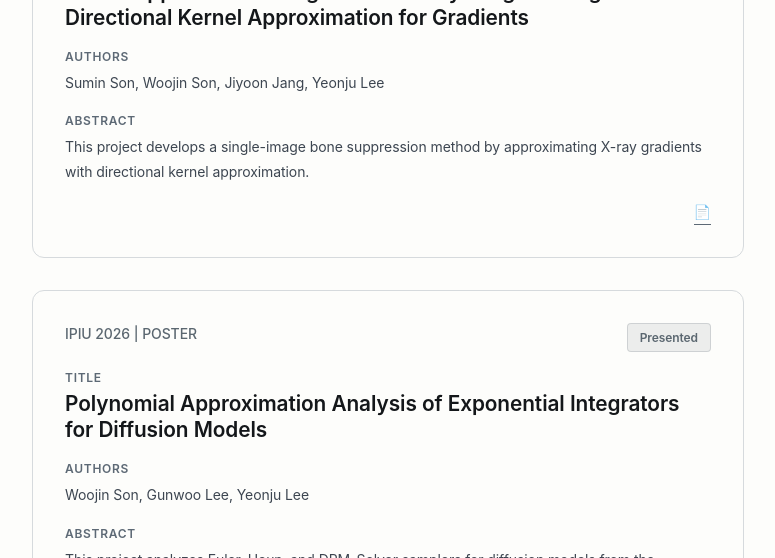
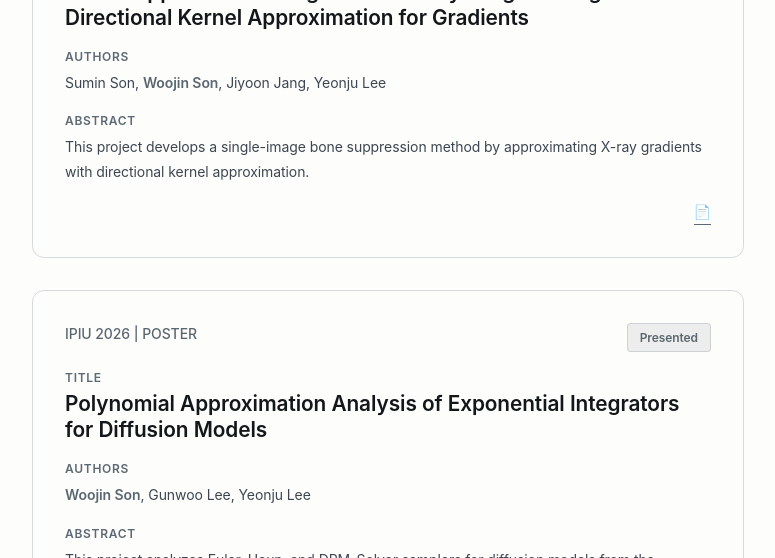
Before and after one commit to sonluos/woochive, a React (Vite) app: page /research in a window 1280 px wide. Shown: the part 3198-3756 px from the top of the page, without its empty margins (252-1027 px from the left). Built offline with nearby package versions, Linux system fonts and the light colour scheme; a web font is replaced by a local one.

Commit message:
style: highlight Woojin Son in authors (gray bold)

```diff
--- a/src/components/ResearchCard.css
+++ b/src/components/ResearchCard.css
@@ -153,3 +153,8 @@
   color: #9B74B0;
   border-color: #9B74B0;
 }
+
+.research-card__author-me {
+  color: #5B6770;
+  font-weight: var(--weight-semibold);
+}
--- a/src/components/ResearchCard.tsx
+++ b/src/components/ResearchCard.tsx
@@ -90,7 +90,18 @@ function PublicationCard({ entry }: PublicationCardProps) {
         <div className="research-card__field">
           <span className="research-card__field-label">Authors</span>
           {entry.authors !== undefined ? (
-            <span className="research-card__field-value research-card__field-value--authors">{entry.authors.join(', ')}</span>
+            <span className="research-card__field-value research-card__field-value--authors">
+              {entry.authors.map((author, i) => (
+                <span key={i}>
+                  {author === 'Woojin Son' ? (
+                    <strong className="research-card__author-me">{author}</strong>
+                  ) : (
+                    author
+                  )}
+                  {i < entry.authors!.length - 1 && ', '}
+                </span>
+              ))}
+            </span>
           ) : (
             <Placeholder label="Authors" />
           )}
```
